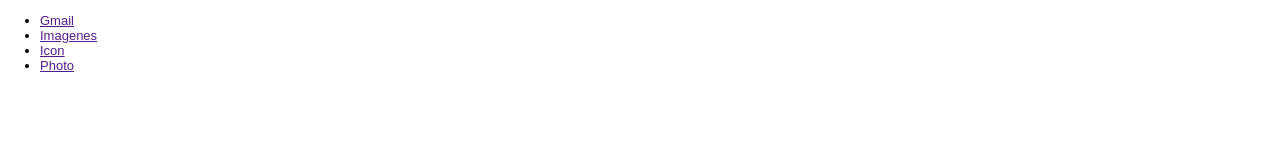
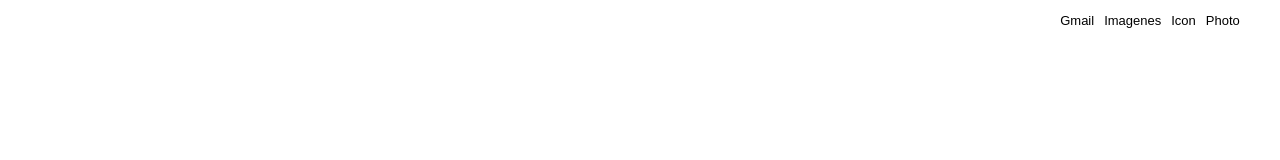
Before and after one commit to andresfmurciaz/googleClone-HTML_CSS, a plain HTML site: page index.html in a window 1280 px wide. Drawn offline with Linux system fonts and the light colour scheme.

Commit message:
style nav

```diff
--- a/css/main.css
+++ b/css/main.css
@@ -4,6 +4,10 @@
     padding: 0;
     font-size: 13px;
     font-family: Arial, Helvetica, sans-serif;
+}
+a{
+    text-decoration: none;
+    cursor: pointer;
 }
 
 header{
@@ -16,6 +20,20 @@
 
 /* para que la ruta sea mas especifica */
 header nav{
+display: flex;
+justify-content: flex-end;
+}
 
+header nav .nav-right-section{
+    width: 250px;
+    height: auto;
+    display: flex;
+    list-style: none;
+    justify-content: center;
+    align-items: center;
+}
 
+nav .nav-right-section a{
+    margin-right: 10px;
+    color: #000000;
 }
--- a/index.html
+++ b/index.html
@@ -9,7 +9,7 @@
 <body>
     <header>
         <nav>
-            <ul>
+            <ul class="nav-right-section">
                 <li><a href="">Gmail</a></li>
                 <li><a href="">Imagenes</a></li>
                 <li><a href="">Icon</a></li>
```
